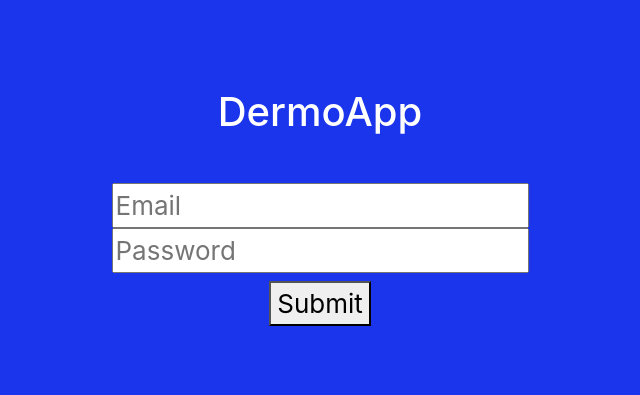
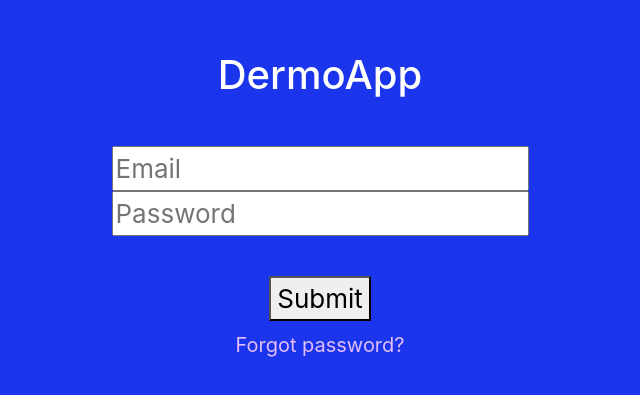
Before and after one commit to Tesis2miso/Grupo4_Tesis_2_front, a React (Create React App) app: page / in a window 1280 px wide. Shown: the part 193-588 px from the top of the page, without its empty margins (320-960 px from the left). Built offline with nearby package versions, Linux system fonts and the light colour scheme.

Commit message:
add button forgot pwd

```diff
--- a/src/App.js
+++ b/src/App.js
@@ -3,6 +3,7 @@ import Login from './components/login/Login'
 import Home from './components/login/Home'
 import useToken from './components/login/useToken'
 import './App.css'
+
 
 function App() {
   const { token, removeToken, setToken } = useToken();
@@ -10,10 +11,10 @@ function App() {
   return (
     <BrowserRouter>
       <div className="App">
-        {!token && token !== "" && token !== undefined ? <Login setToken={setToken} />
+        {!token && token !== "" && token !== undefined ? <Login setToken={setToken}/>
           : (
             <Routes>
-              <Route exact path="/" element={<Home token={token} removeToken={removeToken} />}></Route>
+              <Route exact path="/" element={<Home token={token} removeToken={removeToken}/>}></Route>
             </Routes>
           )}
       </div>
--- a/src/components/login/Home.js
+++ b/src/components/login/Home.js
@@ -1,7 +1,14 @@
 import logo from '../../logo.svg'
 import axios from "axios";
+import { useState } from 'react';
+
 
 function Home(props) {
+
+    // eslint-disable-next-line no-unused-vars
+    const [userName, setUserName] = useState(() => {
+        return localStorage.getItem("userName").split('@').at(0) || "";
+    });
 
     function logMeOut() {
         axios({
@@ -10,6 +17,7 @@ function Home(props) {
         })
             .then((response) => {
                 props.removeToken()
+                localStorage.removeItem("userName")
             }).catch((error) => {
                 if (error.response) {
                     console.log(error.response)
@@ -23,7 +31,7 @@ function Home(props) {
         <div>
             <header className="App-header">
                 <img src={logo} className="App-logo" alt="logo" />
-                <h1>Bienvenido a DermoApp!</h1>
+                <h1>Hola {userName}, Bienvenido a DermoApp!</h1>
                 <button onClick={logMeOut}>
                     Logout
                 </button>
--- a/src/components/login/Login.css
+++ b/src/components/login/Login.css
@@ -15,3 +15,14 @@
   font-size:small;
   color: red;
 }
+
+a {
+  font-size: 20px;
+  color: rgb(226, 189, 247);
+}
+a:visited {
+  color: rgb(226, 189, 247);
+}
+a:hover, a:active, a:focus {
+  color: rgb(156, 111, 111);
+}
--- a/src/components/login/Login.js
+++ b/src/components/login/Login.js
@@ -21,6 +21,7 @@ function Login(props) {
         })
             .then((response) => {
                 props.setToken(response.data.access_token)
+                localStorage.setItem("userName", response.data.username.username)
             }).catch((error) => {
                 if (error.response) {
                     console.log(error.response)
@@ -51,7 +52,9 @@ function Login(props) {
 
         miInput.addEventListener('keyup', function (event) {
             if (event.getModifierState('CapsLock')) {
-                alert("Bloq Mayús esta activado");
+                setError('Alert: Caps are on');
+            } else {
+                setError('');
             }
         });
     });
@@ -73,8 +76,17 @@ function Login(props) {
                     name="password"
                     placeholder="Password"
                     value={loginForm.password} />
-                <label className='label_error'>{error}</label>
-                <button id="submitbtn1" onClick={logMeIn}>Submit</button>
+                <div><label className='label_error'>{error}</label></div>
+                <table class="tg">
+                    <thead>
+                        <tr>
+                            <td class="tg-0pky"><button id="submitbtn1" onClick={logMeIn}>Submit</button></td>
+                        </tr>
+                        <tr>
+                            <td class="tg-0pky"><a href='#'>Forgot password?</a></td>
+                        </tr>
+                    </thead>
+                </table>
             </form>
         </Fragment>
     );
```
Also changed, not shown: 2 other files (tests, documents, lock files or other folders).
